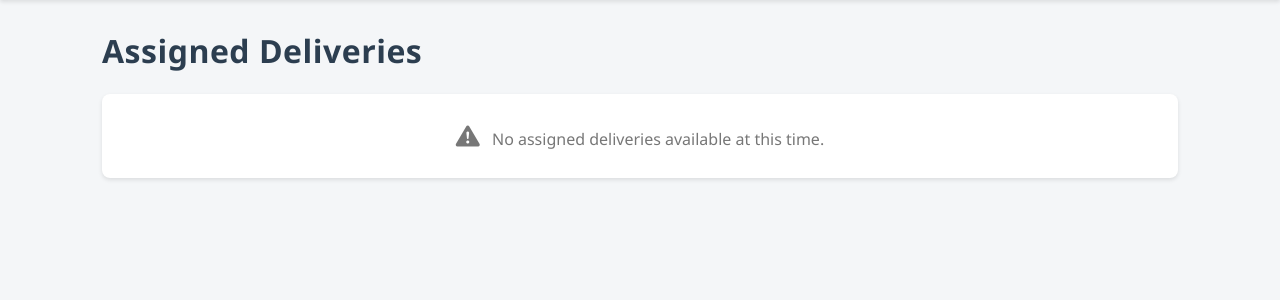
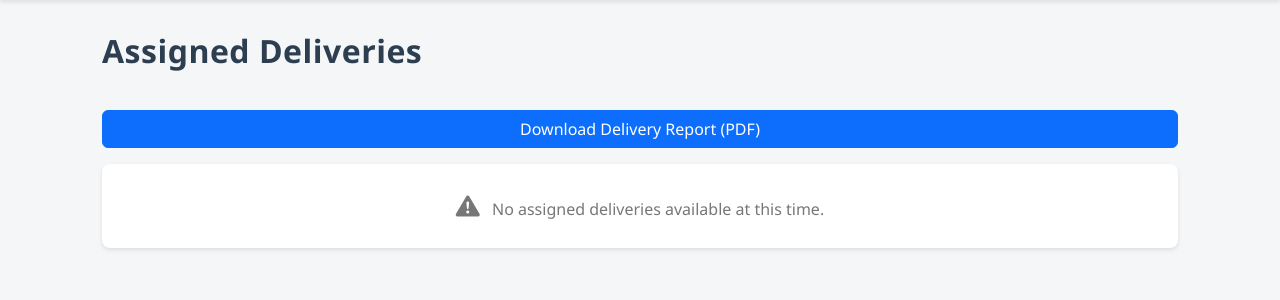
Before and after one commit to Godfred48/WaterTankRefill-App, a Django app: template templates/driver/assigned_deliveries.html in a window 1280 px wide. Shown: the part 78-378 px from the top of the page. Run offline with Django 5.2, Linux system fonts and the light colour scheme; the template is opened without the code that fills it, so the values that code supplies are empty.

Commit message:
updated the deliveries template file

```diff
--- a/templates/driver/assigned_deliveries.html
+++ b/templates/driver/assigned_deliveries.html
@@ -212,6 +212,8 @@
 
     <div class="container">
         <h2 class="page-title">Assigned Deliveries</h2>
+        <a href="{% url 'driver_delivery_report' %}" class="btn btn-primary my-3">Download Delivery Report (PDF)</a>
+
 
         {% if deliveries %}
         <div class="card-list-container">
@@ -221,6 +223,9 @@
                     <h5 class="card-title">Order #{{ delivery.order.order_id }}</h5>
                     <p class="card-text">
                         <i class="bi bi-person-fill me-2"></i> {{ delivery.order.customer.get_full_name }}
+                    </p>
+                    <p class="card-text">
+                        <i class="bi bi-person-fill me-2"></i> {{ delivery.order.customer.phone_number }}
                     </p>
                     <p class="card-text">
                         <i class="bi bi-currency-dollar me-2"></i> {{ delivery.order.get_total_price }}
```
